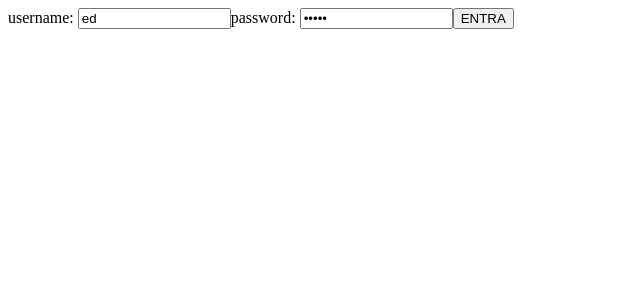
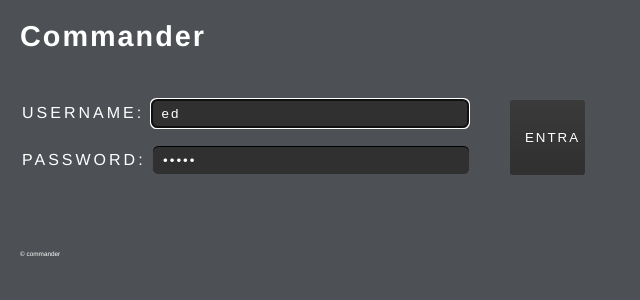
Before and after one commit to evolvewebtech/comm-alpha, a PHP site: page /login.php in a window 1280 px wide. Shown: the top 300 px of the page, without its empty margins (0-640 px from the left). Run offline with PHP 8.4, Linux system fonts and the light colour scheme.

Commit message:
ff commit

```diff
--- a/commander_alpha/login.php
+++ b/commander_alpha/login.php
@@ -1,3 +1,9 @@
+<link href="media/css/login.css" rel="stylesheet" type="text/css" />
+<link href="media/css/main.css" rel="stylesheet" type="text/css" />
+
+<header>
+    <h1>Commander</h1>
+</header>
 <?php
 /*
  * To change this template, choose Tools | Templates
@@ -10,20 +16,26 @@ $frm = new HTML_Form();
 $frmLogin = $frm->startForm('login_process.php', 'post', 'LoginForm',
     array('class'=>'myFormClass',
           'onsubmit'=>'return checkBeforeSubmit(this)') );
+$frmLogin .= '<fieldset>';
+$frmLogin .= $frm->addLabelFor('username', 'username: ');
+$frmLogin .= $frm->HTML5addInput('text', 'username', 'ed',
+                       array('id'=>'username'),'required autofocus');
 
-$frmLogin .= $frm->addLabelFor('username', 'username: ');
-$frmLogin .= $frm->addInput('text', 'username', 'ed',
-                       array('id'=>'username',
-                             'size'=>16, 'maxlength'=>15));
+$frmLogin .= '<br />';
+$frmLogin .= $frm->addLabelFor('password', 'password: ');
+$frmLogin .= $frm->HTML5addInput('password', 'password', '12345',
+                       array('id'=>'password'),'required');
+$frmLogin .= '</fieldset>';
 
-$frmLogin .= $frm->addLabelFor('password', 'password: ');
-$frmLogin .= $frm->addInput('password', 'password', '12345',
-                       array('id'=>'password',
-                             'size'=>16, 'maxlength'=>15));
-
-$frmLogin .= $frm->addInput('submit', 'submitMyForm', 'ENTRA');
+$frmLogin .= '<fieldset class=login>';
+$frmLogin .= $frm->addInput('submit', 'submitMyForm', 'ENTRA',array('id'=>'submitLogin'));
+$frmLogin .= '</fieldset>';
 
 $frmLogin .=  $frm->endForm();
 
 echo $frmLogin;
-?>
+    ?>
+
+<footer>
+    <small>&copy; commander</small>
+</footer>
```
